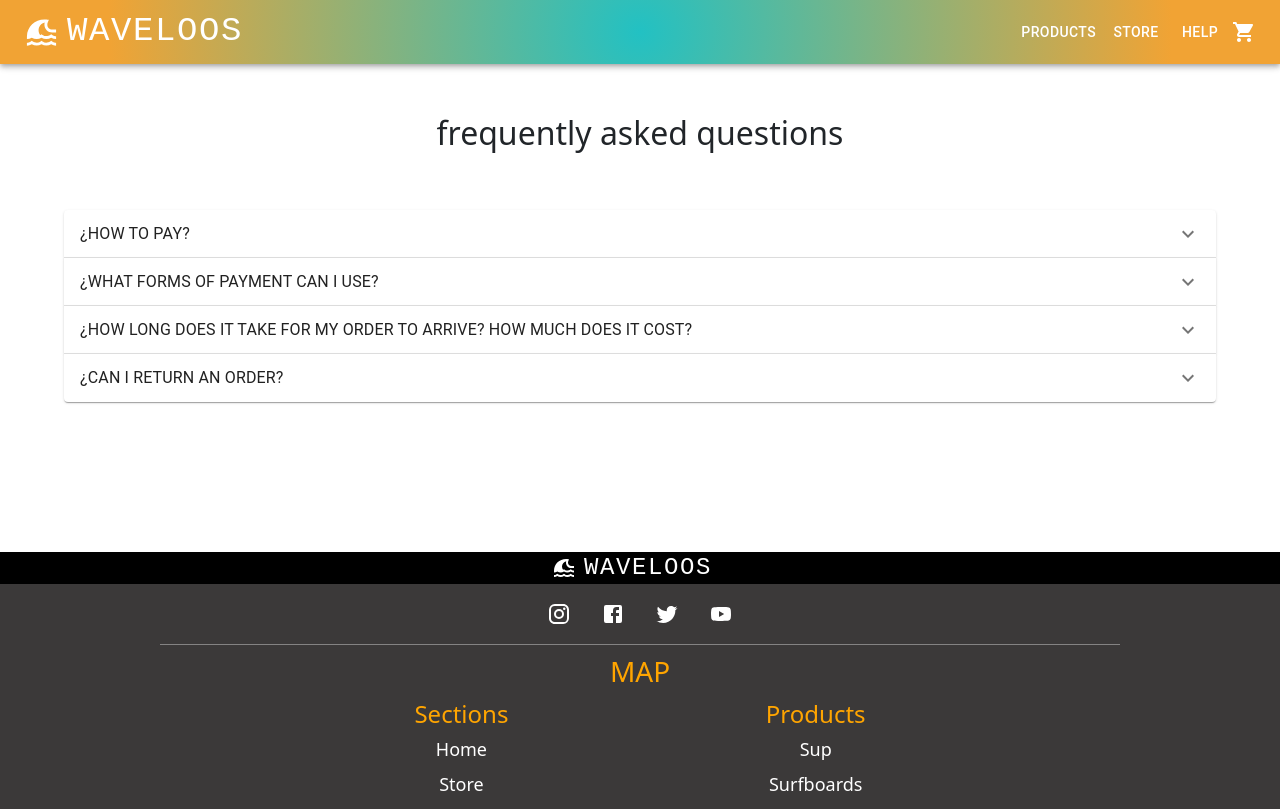
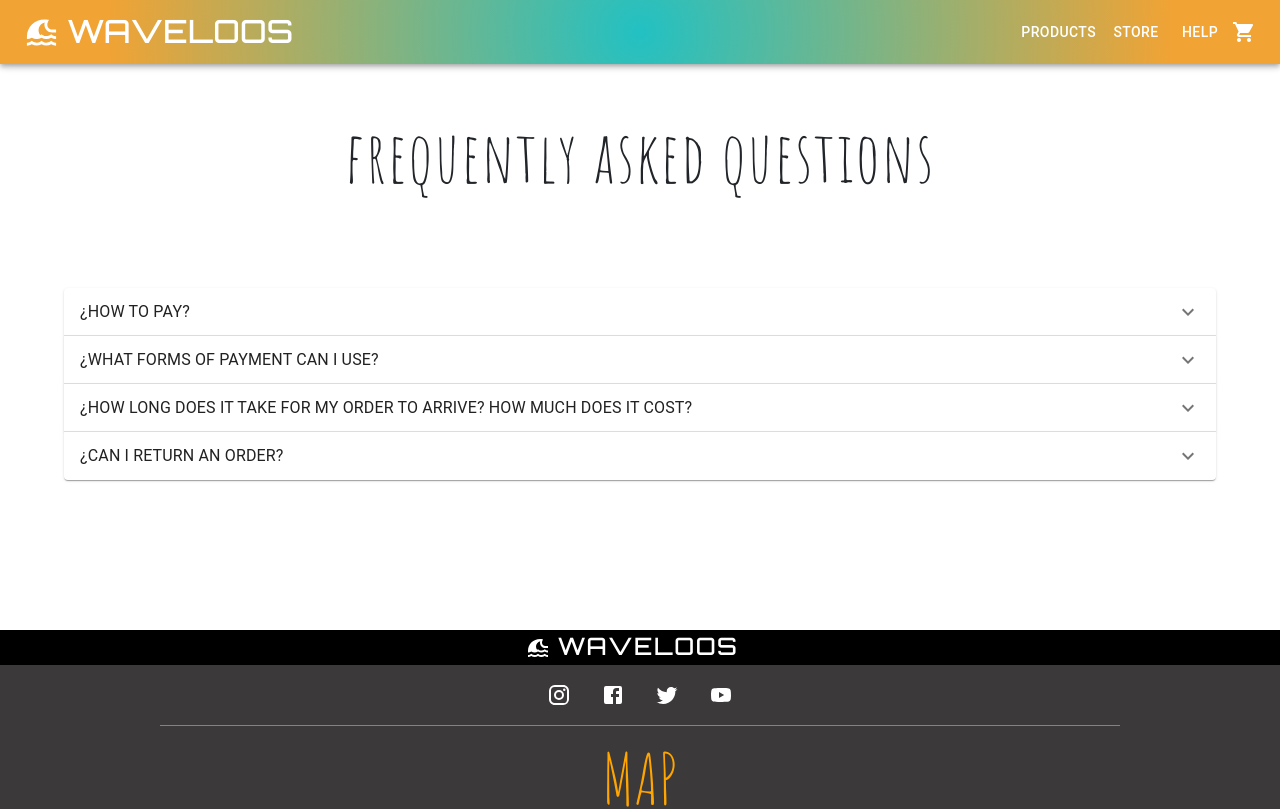
Before and after one commit to leannotarianni/Reactjs_Proyect, a React (Create React App) app: page /Help in a window 1280 px wide. Shown: the top 809 px of the page. Built offline with nearby package versions, Linux system fonts and the light colour scheme.

Commit message:
text family update

```diff
--- a/src/Pages/cart.scss
+++ b/src/Pages/cart.scss
@@ -31,9 +31,20 @@
         border-bottom: 1px solid #ccc;
 
         h2{
-            font-size: large;
+            font-family: 'Amatic SC', cursive;
+            font-size: 15px;
+            font-weight: bolder;
             width: 20%;
             margin-bottom: 10px;
+            @media only screen and (min-width: 600px) {
+                font-size: 25px;
+            }
+            @media only screen and (min-width: 900px) {
+                font-size: 35px;
+            }
+            @media only screen and (min-width: 1200px) {
+                font-size: 45px;
+            }
         }
     }
     .item-cart{
--- a/src/Pages/help.scss
+++ b/src/Pages/help.scss
@@ -3,6 +3,20 @@
     display: flex;
     flex-direction: column;
     align-items: center;
+    h2{
+        text-align: center;
+        font-family: 'Amatic SC', cursive;
+        letter-spacing: 2px;
+        font-weight: 400;
+        margin-bottom: 40px;
+        font-size: 40px;
+        @media only screen and (min-width: 900px) {
+            font-size: 60px;
+        }
+        @media only screen and (min-width: 1200px) {
+            font-size: 70px;
+        }
+    }
     .help-accordion{
         margin-top: 50px;
         width: 90%;
--- a/src/Pages/home.scss
+++ b/src/Pages/home.scss
@@ -1,5 +1,3 @@
 .home-conteiner{
-    div{
-        margin-top: 20px;
-    }
+    margin-top: 80px;
 }
--- a/src/Pages/products.scss
+++ b/src/Pages/products.scss
@@ -2,5 +2,18 @@
     margin-top: 90px;
     h2{
         text-align: center;
+        font-family: 'Amatic SC', cursive;
+        letter-spacing: 2px;
+        font-weight: 400;
+        margin-bottom: 40px;
+        font-size: 40px;
+        @media only screen and (min-width: 900px) {
+            font-size: 60px;
+            margin-bottom: 60px;
+        }
+        @media only screen and (min-width: 1200px) {
+            font-size: 70px;
+            margin-bottom: 60px;
+        }
     }
 }
--- a/src/Pages/store.scss
+++ b/src/Pages/store.scss
@@ -1,11 +1,25 @@
 .stores-conteiner{
     display: flex;
     flex-direction: column;
-    margin-top: 20px;
+    margin-top: 40px;
     align-items: center;
     .stores-intro{
         text-align: center;
         width: 95%;
+        h2{
+            text-align: center;
+            font-family: 'Amatic SC', cursive;
+            letter-spacing: 2px;
+            font-weight: 400;
+            margin-bottom: 40px;
+            font-size: 40px;
+            @media only screen and (min-width: 900px) {
+                font-size: 60px;
+            }
+            @media only screen and (min-width: 1200px) {
+                font-size: 70px;
+            }
+        }
         p{
             text-align: start;
         }
@@ -14,7 +28,10 @@
         width: 95%;
         height: 100%;
         margin: 20px 0px;
-
+        h3{
+            font-family: 'Amatic SC', cursive;
+            font-weight: bolder;
+        }
         iframe{
             border: 0px;
             margin-top: 10px;
--- a/src/app.scss
+++ b/src/app.scss
@@ -1,4 +1,5 @@
 @import "~bootstrap/scss/bootstrap";
+@import url('https://fonts.googleapis.com/css2?family=Amatic+SC:wght@400;700&family=Indie+Flower&family=Kalam&family=Orbitron:wght@500&display=swap');
 a{
     text-decoration: none;
     color: white;
--- a/src/components/Footer/footer.scss
+++ b/src/components/Footer/footer.scss
@@ -9,6 +9,9 @@
         justify-content: center;
         width: 100%;
         background-color: black;
+        a{
+            font-family: 'Orbitron', sans-serif;
+        }
     }
 
     .social-media{
@@ -29,8 +32,16 @@
         border-top: 1px rgba(255, 255, 255, 0.373) solid;
         border-bottom: 1px rgba(255, 255, 255, 0.373) solid;
         h3{
-                margin-top: 10px;
-                color: orange;
+            font-family: 'Amatic SC', cursive;
+            font-size: 45px;
+            color: orange;
+            margin-top: 10px;
+            @media only screen and (min-width: 900px) {
+                font-size: 60px;
+            }
+            @media only screen and (min-width: 1200px) {
+                font-size: 70px;
+            }
         }
 
         .map-links{
@@ -42,8 +53,17 @@
                 display: flex;
                 flex-direction: column;
                 h4{
+                    font-family: 'Amatic SC', cursive;
                     color: orange;
                     margin: 3px;
+                    margin-top: 10px;
+                    font-size: 30px;
+                    @media only screen and (min-width: 900px) {
+                        font-size: 30px;
+                    }
+                    @media only screen and (min-width: 1200px) {
+                        font-size: 45px;
+                    }
                 }
                 a{
                     font-size: large;
--- a/src/components/MainSection/CardListContainer/card-list-conteiner.scss
+++ b/src/components/MainSection/CardListContainer/card-list-conteiner.scss
@@ -2,5 +2,18 @@
     margin-bottom: 80px;
     h2{
         text-align: center;
+        font-family: 'Amatic SC', cursive;
+        letter-spacing: 2px;
+        font-weight: 400;
+        margin-bottom: 40px;
+        font-size: 40px;
+        @media only screen and (min-width: 900px) {
+            font-size: 60px;
+            margin-bottom: 60px;
+        }
+        @media only screen and (min-width: 1200px) {
+            font-size: 70px;
+            margin-bottom: 60px;
+        }
     }
 }
--- a/src/components/NavBar/NavBar.js
+++ b/src/components/NavBar/NavBar.js
@@ -46,13 +46,9 @@ const ResponsiveNavBar = () => {
             sx={{
               mr: 2,
               display: { xs: 'none', md: 'flex' },
-              fontFamily: 'monospace',
-              fontWeight: 10000,
-              letterSpacing: '.1rem',
-              color: 'inherit',
               textDecoration: 'none',
             }}
-          ><Link to={'/'}>WAVELOOS</Link>
+          ><Link to={'/'} className='title' >WAVELOOS</Link>
           </Typography>
 
           <Box sx={{ flexGrow: 1, display: { xs: 'flex', md: 'none' } }}>
@@ -90,7 +86,7 @@ const ResponsiveNavBar = () => {
               <Button><Link to={'/Help'} >Help</Link></Button>
             </Menu>
           </Box>
-          <TsunamiIcon sx={{ display: { xs: 'flex', md: 'none', }, mr: 1 ,fontSize:'large'}} />
+          <TsunamiIcon sx={{ display: { xs: 'flex', md: 'none', }, mr: 1 ,fontSize:'x-large'}} />
           <Typography
             variant="h5"
             noWrap
@@ -98,13 +94,8 @@ const ResponsiveNavBar = () => {
               mr: 2,
               display: { xs: 'flex', md: 'none',justifyContent: 'start' },
               flexGrow: 1,
-              fontFamily: 'monospace',
-              fontWeight: 10000,
-              letterSpacing: '.3rem',
-              color: 'inherit',
-              textDecoration: 'none',
             }}
-          ><Link to={'/'} >WAVELOOS</Link>
+          ><Link to={'/'} className='title-responsive' >WAVELOOS</Link>
           </Typography>
 
           <Box className='navbar-buttom-list' sx={{ flexGrow: 1, display: { xs: 'none', md: 'flex',justifyContent: 'end' } }}>
--- a/src/components/NavBar/nav-bar.scss
+++ b/src/components/NavBar/nav-bar.scss
@@ -1,9 +1,20 @@
 .NavBar{
     background: rgb(34,193,195);
     background: radial-gradient(circle, rgba(34,193,195,1) 0%, rgba(241,163,52,1) 83%);
+    .title{
+        font-family: 'Orbitron', sans-serif;
+        font-size: xx-large;
+    }
+
+    .title-responsive{
+        font-family: 'Orbitron', sans-serif;
+        letter-spacing: 2px;
+    }
 }
 
 .ResponsiveMenu {
+
+
 
     button{
         color: black;
```
